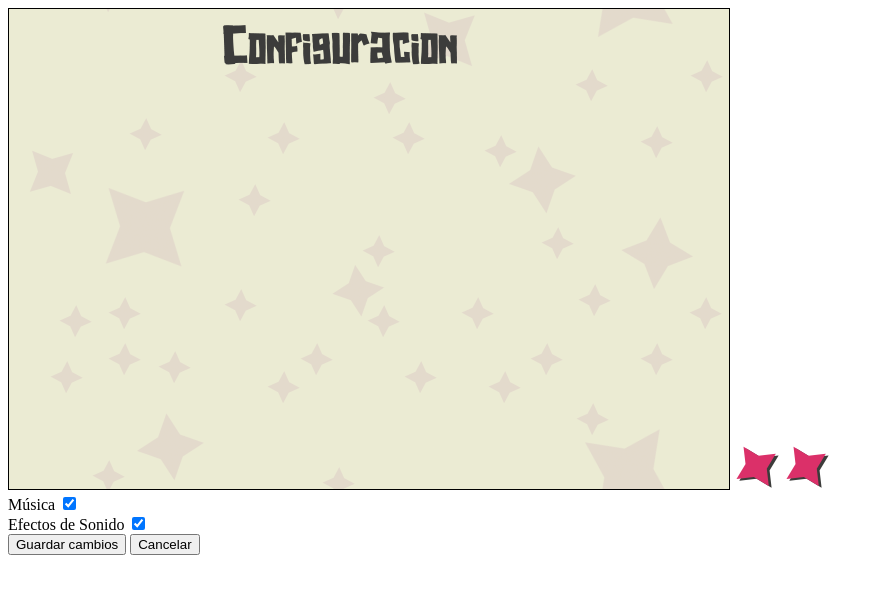
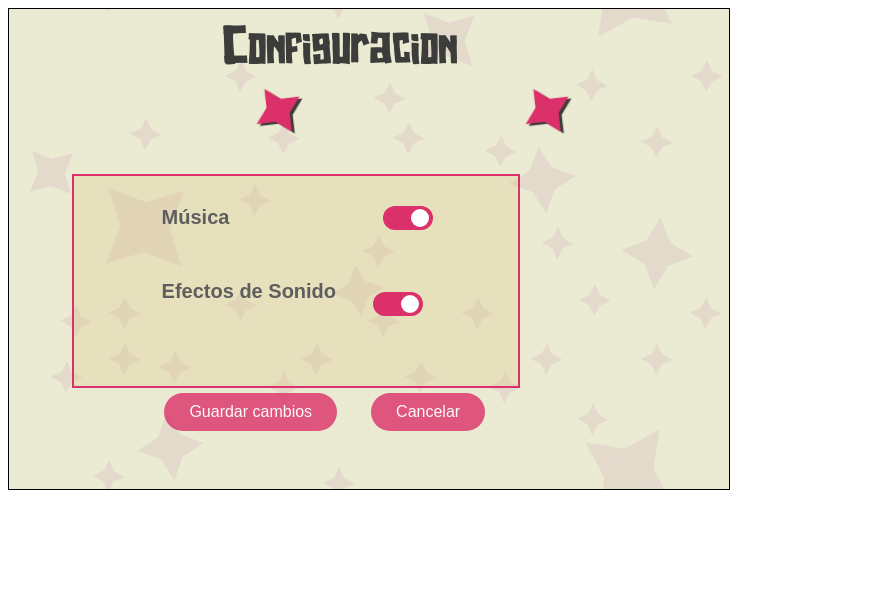
Before and after one commit to JacksFreeman/ZiggyZaggy, a plain HTML site: page opciones.html in a window 1280 px wide. Shown: the whole page, without its empty margins (0-884 px from the left). Drawn offline with Linux system fonts and the light colour scheme.

Commit message:
ventana de configuración

```diff
--- a/Canvas.js
+++ b/Canvas.js
@@ -26,6 +26,7 @@ var buttonX = [300,240,235,280];
 var buttonY = [200,250,300,350];
 var buttonWidth = [105,260,260,170];
 var buttonHeight = [40,40,40,40];
+
 
 //Dibujado de Imagenes
 bgImage.onload = function(){
@@ -133,8 +134,6 @@ function checkPos(mouseEvent){
 	starSize += starRotate;
 }
 
-
-
 // ESTRELLA
 var starX = [0,0];
 var starY = [0,0];
--- a/CanvasDesign.css
+++ b/CanvasDesign.css
@@ -1,3 +1,143 @@
 canvas {
 	border: 1px solid black;
 }
+
+img {
+	width: 50px;
+ 	height: 50px;
+  	animation-name: spin;
+  	animation-duration: 5000ms;
+	animation-iteration-count: infinite;
+  	animation-timing-function: linear;
+}
+
+#star1 {
+	margin-left: -38%;
+	margin-bottom: 28%;
+}
+
+#star2 {
+	margin-left: 17%;
+	margin-bottom: 28%;
+}
+
+@keyframes spin {
+    from {
+        transform:rotate(0deg);
+    }
+    to {
+        transform:rotate(360deg);
+    }
+}
+
+.wrapper {
+	background-color: rgba(223, 198, 135, .3);
+	padding: 30px;
+	padding-bottom: 20px;
+	border: 2px solid #DB3069;
+	width: 30%;
+	margin-top: -25%;
+	margin-left: 5%;
+	position: fixed;
+	z-index: 10;
+}
+
+label {
+	font-size: 20px;
+	font-family: arial;
+	font-weight: bold;
+	color: #5E5E5E;
+	margin-left: 15%;
+	margin-bottom: 50px;
+	float: left;
+}
+
+.switch {
+  position: relative;
+  display: inline-block;
+  margin-left: 40%;
+  width: 50px;
+  height: 24px;
+  float: left;
+}
+
+
+#switch-efectos {
+  margin-left: 70%;
+  margin-top: -16%;
+  float: left;
+
+}
+
+.switch input {
+  opacity: 0;
+  width: 0;
+  height: 0;
+}
+
+.slider {
+  position: absolute;
+  cursor: pointer;
+  top: 0;
+  left: 0;
+  right: 0;
+  bottom: 0;
+  background-color: #ccc;
+  -webkit-transition: .4s;
+  transition: .4s;
+}
+
+.slider:before {
+  position: absolute;
+  content: "";
+  height: 18px;
+  width: 18px;
+  left: 2px;
+  bottom: 3px;
+  background-color: white;
+  -webkit-transition: .4s;
+  transition: .4s;
+}
+
+input:checked + .slider {
+  background-color: #DB3069;
+}
+
+input:focus + .slider {
+  box-shadow: 0 0 1px #2196F3;
+}
+
+input:checked + .slider:before {
+  -webkit-transform: translateX(26px);
+  -ms-transform: translateX(26px);
+  transform: translateX(26px);
+}
+
+.slider.round {
+  border-radius: 34px;
+}
+
+.slider.round:before {
+  border-radius: 50%;
+}
+
+.div-buttons {
+	margin-top: -8%;
+	margin-left: 10%;
+}
+
+#saveBtn, #cancelBtn {
+    background-color: #DB3069;
+    color: white;
+    border: none;
+    border-radius: 20px;
+    opacity: 0.8;
+    font-size: 16px;
+	padding: 10px 25px;
+    margin-left: 30px;
+}
+
+#saveBtn:hover,
+#cancelBtn:hover{
+	opacity: 1;
+}
```
